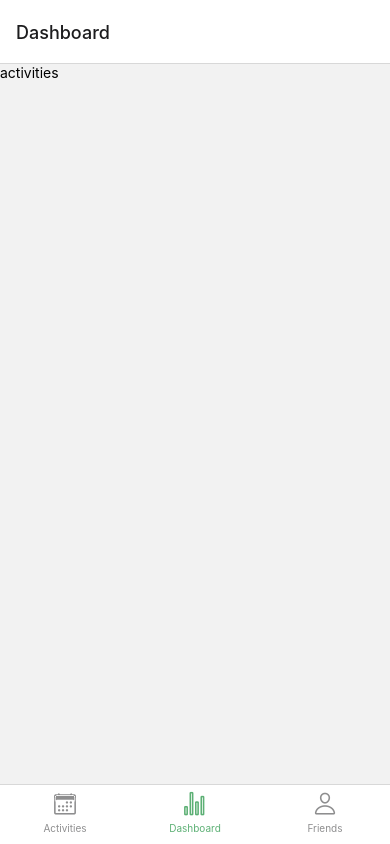
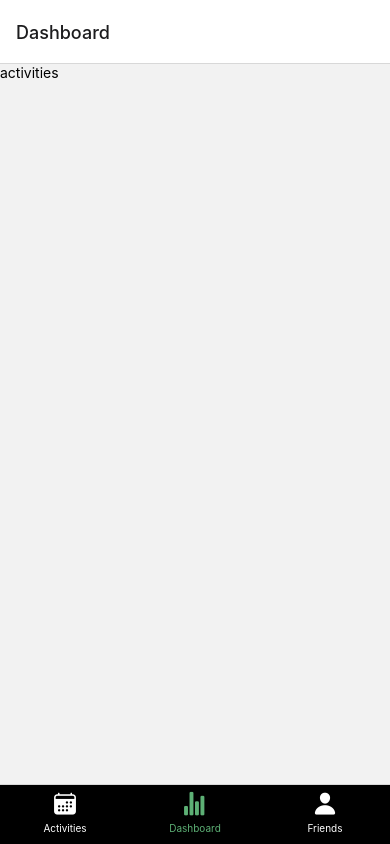
Before and after one commit to abitmarty/homesafe, a React Native app: screen / in a window 390 px wide. Built offline with nearby package versions, Linux system fonts and the light colour scheme.

Commit message:
Styled bottom bar

```diff
--- a/navigation/tabs.js
+++ b/navigation/tabs.js
@@ -28,11 +28,11 @@ function MyTabs() {
                 let rn = route.name;
 
                 if(rn === dashboardName) {
-                    iconName = 'stats-chart-outline';
+                    iconName = 'stats-chart';
                 } else if (rn === friendsName) {
-                    iconName = 'person-outline';
+                    iconName = 'person';
                 } else {
-                    iconName = 'calendar-outline';
+                    iconName = 'calendar';
                 }
 
                 return <Ionicons name={iconName} size={size} color={color} />
@@ -41,10 +41,15 @@ function MyTabs() {
             },
             tabBarStyle:{
                 height:60,
+                backgroundColor: '#000000'
+            },
+            tabBarItemStyle:{
+                activeTintColor: '#5DB075'
             }
         })}
         tabBarOptions={{
             activeTintColor: '#5DB075',
+            inactiveTintColor: '#ffffff',
             labelStyle: { paddingBottom: 10, fontSize: 10, outerHeight: 100},
         }}
         >
```
